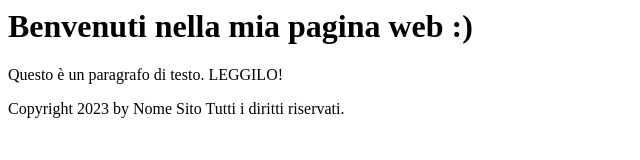
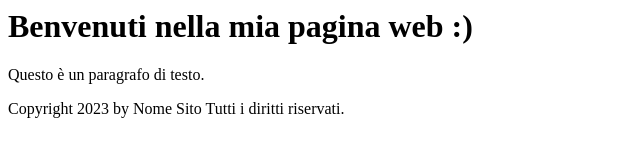
Before and after one commit to AlessiaDAngeloo/primosito, a plain HTML site: page index.html in a window 1280 px wide. Shown: the full height of the page, 0-640 px from the left. Drawn offline with Linux system fonts and the light colour scheme.

Commit message:
Update index.html

```diff
--- a/index.html
+++ b/index.html
@@ -10,7 +10,7 @@
 
 <h1> Benvenuti nella mia pagina web :) </h1>
 
-<p> Questo è un paragrafo di testo. LEGGILO! </p>
+<p> Questo è un paragrafo di testo. </p>
 
 </body>
 
```
